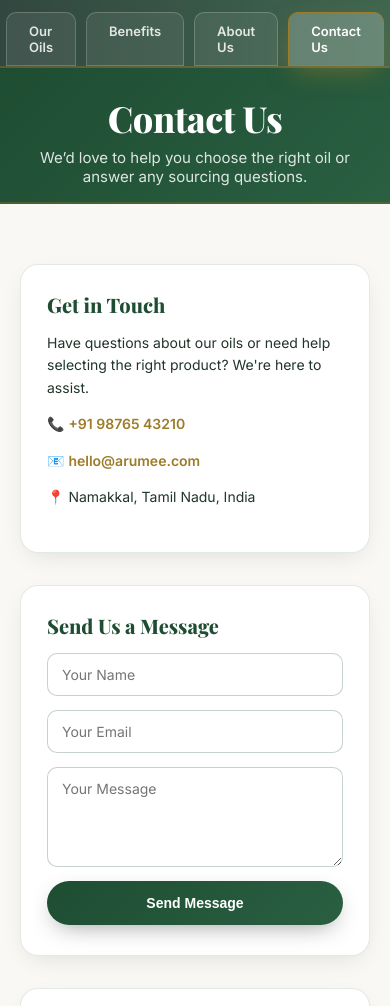
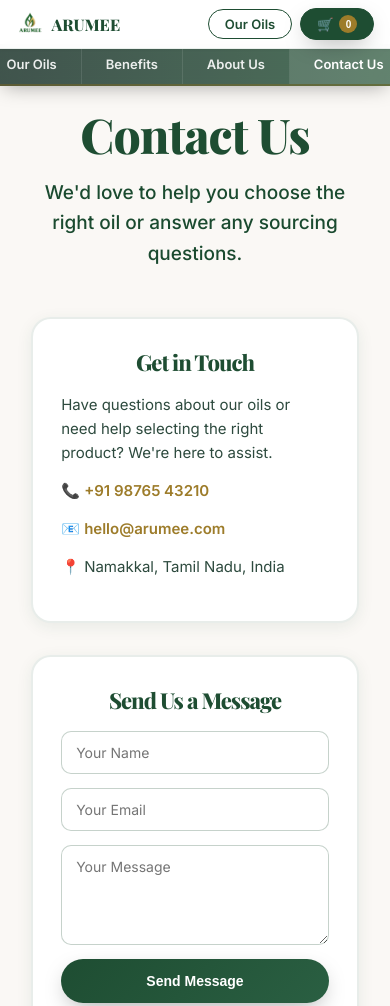
Before and after one commit to arumee1231/arumee, a plain HTML site: page contact.html in a window 390 px wide. Shown: the top 1006 px of the page. Drawn offline with nearby package versions, Linux system fonts and the light colour scheme.

Commit message:
Update contact.html

```diff
--- a/contact.html
+++ b/contact.html
@@ -8,23 +8,198 @@
 <link href="https://fonts.googleapis.com/css2?family=Playfair+Display:wght@600;800&family=Inter:wght@400;500;600&display=swap" rel="stylesheet">
 <link rel="stylesheet" href="arumee_assets/cart.css">
 <style>
-  body { margin:0; font-family:'Inter',system-ui,Arial,sans-serif; background:#faf8f5; color:#213529; opacity:0; animation:pageFadeUp .7s ease .05s forwards; }
-  :root { --green:#1e4d32; --gold:#9d7c2a; }
-  .hero-tabs-wrapper { position:sticky; top:0; background:linear-gradient(90deg, rgba(14,40,31,0.85), rgba(30,77,50,0.85)); backdrop-filter:blur(14px) saturate(140%); -webkit-backdrop-filter:blur(14px) saturate(140%); border-bottom:2px solid rgba(157,124,42,0.4); z-index:50; }
-  .hero-nav { display:flex; justify-content:center; gap:10px; padding:12px 24px 0; }
-  .hero-nav-tab { padding:10px 22px; background:rgba(255,255,255,0.07); border:1px solid rgba(255,255,255,0.2); border-radius:10px 10px 0 0; color:rgba(255,255,255,0.85); font-size:13px; font-weight:600; transition:.3s; text-decoration:none; }
-  .hero-nav-tab:hover { background:rgba(255,255,255,0.14); border-color:rgba(157,124,42,0.55); color:#fff; transform:translateY(-3px); }
-  .hero-nav-tab.active { background:rgba(255,255,255,0.22); border-color:var(--gold); color:#fff; box-shadow:0 10px 26px -6px rgba(157,124,42,.55); }
-  /* Compact subpage header */
-  header { padding:26px 18px 16px; text-align:center; background:linear-gradient(135deg,#1e4d32,#2a5f42); color:#fff; border-bottom:2px solid rgba(157,124,42,0.35); }
-  header h1 { font-family:'Playfair Display',serif; font-size:36px; margin:0 0 6px; letter-spacing:-0.5px; }
-  header p { margin:0 auto; font-size:15px; max-width:740px; opacity:.85; }
-  .container { max-width:1080px; margin:0 auto; padding:60px 20px 90px; }
-  .grid { display:grid; gap:32px; grid-template-columns:repeat(auto-fit,minmax(300px,1fr)); }
-  .panel { background:#fff; border:1px solid rgba(30,77,50,.12); padding:26px 26px 30px; border-radius:18px; box-shadow:0 8px 26px -8px rgba(0,0,0,.12); position:relative; overflow:hidden; transition:.4s; opacity:0; transform:translateY(28px) scale(.95); animation:fadeScale .65s cubic-bezier(.16,.6,.3,1) forwards; }
-  .panel:hover { transform:translateY(-6px); box-shadow:0 16px 42px -10px rgba(0,0,0,.18); border-color:rgba(157,124,42,.5); }
-  .panel h2 { margin:0 0 14px; font-size:20px; color:var(--green); font-family:'Playfair Display',serif; }
-  .panel p { margin:0 0 14px; font-size:14px; line-height:1.6; }
+  :root {
+    --green: #1e4d32;
+    --green-dark: #153d28;
+    --gold: #9d7c2a;
+    --gold-light: #b8941f;
+    --cream: #faf8f5;
+    --ink: #0a2817;
+  }
+  * { box-sizing: border-box; }
+  body {
+    margin: 0;
+    font-family: 'Inter', sans-serif;
+    color: var(--ink);
+    background: var(--cream);
+    -webkit-font-smoothing: antialiased;
+    -moz-osx-font-smoothing: grayscale;
+  }
+  .container { width: min(1200px, 92vw); margin: 0 auto; padding: 60px 4vw 90px; }
+
+  /* STICKY NAVIGATION BAR */
+  .sticky-nav {
+    position: fixed;
+    top: 0;
+    left: 0;
+    right: 0;
+    background: rgba(255, 255, 255, 0.98);
+    backdrop-filter: blur(8px);
+    -webkit-backdrop-filter: blur(8px);
+    border-bottom: 1px solid rgba(30, 77, 50, 0.08);
+    z-index: 9998;
+    box-shadow: 0 1px 3px rgba(0, 0, 0, 0.05);
+    display: none; /* Hidden on desktop */
+  }
+
+  /* Show sticky nav only on mobile */
+  @media (max-width: 768px) {
+    .sticky-nav {
+      display: block;
+    }
+  }
+  .sticky-nav .nav-content {
+    display: flex;
+    align-items: center;
+    justify-content: space-between;
+    padding: 8px 4vw;
+    max-width: 1400px;
+    margin: 0 auto;
+  }
+  .sticky-nav .nav-brand {
+    display: flex;
+    align-items: center;
+    gap: 8px;
+    font-family: 'Playfair Display', serif;
+    font-size: 16px;
+    font-weight: 700;
+    color: var(--green);
+    text-decoration: none;
+  }
+  .sticky-nav .nav-brand img {
+    width: 28px;
+    height: 28px;
+    border-radius: 6px;
+  }
+  .sticky-nav .nav-actions {
+    display: flex;
+    align-items: center;
+    gap: 8px;
+  }
+  .sticky-nav .nav-btn {
+    padding: 6px 16px;
+    border-radius: 20px;
+    border: 1.5px solid var(--green);
+    background: white;
+    color: var(--green);
+    font-weight: 600;
+    font-size: 13px;
+    cursor: pointer;
+    transition: all 0.2s ease;
+    text-decoration: none;
+    display: inline-flex;
+    align-items: center;
+    gap: 6px;
+  }
+  .sticky-nav .nav-btn.primary {
+    background: var(--green);
+    color: white;
+    border-color: var(--green);
+  }
+  .sticky-nav .nav-btn:hover {
+    transform: translateY(-1px);
+    box-shadow: 0 2px 8px rgba(30, 77, 50, 0.15);
+  }
+  .nav-cart-count {
+    background: var(--gold);
+    color: white;
+    border-radius: 50%;
+    min-width: 18px;
+    height: 18px;
+    display: inline-flex;
+    align-items: center;
+    justify-content: center;
+    font-size: 10px;
+    font-weight: 700;
+    padding: 0 5px;
+  }
+
+  /* NAVIGATION TABS */
+  .hero-tabs-wrapper {
+    position: sticky;
+    top: 0; /* Back to top: 0 for desktop */
+    background: linear-gradient(90deg, rgba(14,40,31,0.85), rgba(30,77,50,0.85));
+    backdrop-filter: blur(14px) saturate(140%);
+    -webkit-backdrop-filter: blur(14px) saturate(140%);
+    border-bottom: 2px solid rgba(157, 124, 42, 0.4);
+    box-shadow: 0 4px 20px -4px rgba(0,0,0,0.35);
+    z-index: 1200;
+  }
+
+  /* Adjust tab position on mobile to sit below sticky nav */
+  @media (max-width: 768px) {
+    .hero-tabs-wrapper {
+      top: 44px;
+    }
+  }
+  .hero-nav {
+    display: flex;
+    justify-content: center;
+    gap: 0;
+    padding: 0;
+    max-width: 1100px;
+    margin: 0 auto;
+  }
+  .hero-nav-tab {
+    padding: 12px 24px;
+    background: rgba(255, 255, 255, 0.07);
+    border-right: 1px solid rgba(255, 255, 255, 0.1);
+    color: rgba(255, 255, 255, 0.9);
+    font-size: 13px;
+    font-weight: 600;
+    transition: all 0.3s ease;
+    text-decoration: none;
+    white-space: nowrap;
+  }
+  .hero-nav-tab:first-child {
+    border-radius: 0;
+  }
+  .hero-nav-tab:last-child {
+    border-right: none;
+  }
+  .hero-nav-tab:hover {
+    background: rgba(255, 255, 255, 0.12);
+    color: #ffffff;
+  }
+  .hero-nav-tab.active {
+    background: rgba(255, 255, 255, 0.18);
+    color: #ffffff;
+    font-weight: 700;
+  }
+  h2 {
+    font-family: 'Playfair Display', serif;
+    font-size: 48px;
+    margin: 0 0 12px;
+    color: var(--green);
+    text-align: center;
+    font-weight: 800;
+    letter-spacing: -1px;
+  }
+  p.lead {
+    font-size: 19px;
+    line-height: 1.6;
+    margin: 0 auto 48px;
+    text-align: center;
+    max-width: 800px;
+    color: #1a4a2f;
+    font-weight: 500;
+  }
+  .grid { display: grid; gap: 32px; grid-template-columns: repeat(auto-fit, minmax(300px, 1fr)); }
+  .panel {
+    background: #fff;
+    border: 2px solid rgba(30,77,50,.1);
+    padding: 28px;
+    border-radius: 20px;
+    box-shadow: 0 4px 16px rgba(30, 77, 50, 0.08);
+    transition: all 0.4s ease;
+  }
+  .panel:hover {
+    transform: translateY(-6px);
+    box-shadow: 0 16px 40px rgba(30, 77, 50, 0.15);
+    border-color: var(--gold);
+  }
+  .panel h2 { margin: 0 0 16px; font-size: 22px; color: var(--green); font-family: 'Playfair Display', serif; font-weight: 700; }
+  .panel p { margin: 0 0 14px; font-size: 15px; line-height: 1.6; color: #2d4a3e; }
   .contact-links a { color:var(--gold); text-decoration:none; font-weight:600; }
   form { display:grid; gap:14px; }
   input, textarea { width:100%; padding:12px 14px; border:1px solid rgba(30,77,50,.25); border-radius:10px; font-family:inherit; font-size:14px; background:#fff; box-sizing:border-box; }
@@ -43,6 +218,22 @@
 </style>
 </head>
 <body>
+  <nav class="sticky-nav">
+    <div class="nav-content">
+      <div class="nav-brand">
+        <img src="arumee_assets/logo.png" alt="Arumee" width="40" height="40" />
+        <span>ARUMEE</span>
+      </div>
+      <div class="nav-actions">
+        <a href="index.html#oils" class="nav-btn">Our Oils</a>
+        <button class="nav-btn primary" onclick="console.log('Cart clicked!'); toggleCart();">
+          🛒
+          <span class="nav-cart-count" id="navCartCount">0</span>
+        </button>
+      </div>
+    </div>
+  </nav>
+
   <div class="hero-tabs-wrapper" role="tablist" aria-label="Primary site sections">
     <nav class="hero-nav">
       <a href="index.html" class="hero-nav-tab" aria-selected="false">Our Oils</a>
@@ -76,11 +267,49 @@
     </div>
   </div>
   <div id="cartBackdrop" class="cart-backdrop" onclick="toggleCart()"></div>
-  <header>
-    <h1>Contact Us</h1>
-    <p>We’d love to help you choose the right oil or answer any sourcing questions.</p>
-  </header>
   <script>
+    console.log('Contact page script starting...');
+
+    let isCartOpen = false;
+    let lastCartToggleTime = 0;
+
+    // Cart toggle function - COPIED FROM index.html
+    window.toggleCart = function toggleCart(event) {
+      // Prevent double firing on mobile (touchend then click)
+      const now = Date.now();
+      if (now - lastCartToggleTime < 300) {
+        return; // ignore rapid second invocation
+      }
+      lastCartToggleTime = now;
+
+      if (event) {
+        event.preventDefault();
+        event.stopPropagation();
+      }
+
+      const cartDropdown = document.getElementById('cartDropdown');
+      const backdrop = document.getElementById('cartBackdrop');
+      const cartTab = document.getElementById('cartTab');
+
+      isCartOpen = !isCartOpen;
+
+      // Update ARIA attribute
+      if (cartTab) {
+        cartTab.setAttribute('aria-expanded', isCartOpen);
+      }
+
+      if (isCartOpen) {
+        if (cartDropdown) cartDropdown.classList.add('open');
+        if (backdrop) backdrop.classList.add('visible');
+        if (window.matchMedia('(max-width:768px)').matches) { document.body.classList.add('cart-open'); }
+        updateCartDisplay();
+      } else {
+        if (cartDropdown) cartDropdown.classList.remove('open');
+        if (backdrop) backdrop.classList.remove('visible');
+        if (window.matchMedia('(max-width:768px)').matches) { document.body.classList.remove('cart-open'); }
+      }
+    };
+
     // Unified cart logic
     function escapeHtml(str){ return String(str).replace(/[&<>\"]/g,s=>({'&':'&amp;','<':'&lt;','>':'&gt;','"':'&quot;'}[s])); }
     let orderItems = [];
@@ -89,11 +318,21 @@
     function updateCartDisplay(){
       loadCart();
       const cartCount = document.getElementById('cartCount');
+      const navCartCount = document.getElementById('navCartCount');
       const cartContent = document.getElementById('cartContent');
       const cartFooter = document.getElementById('cartFooter');
       const cartTotal = document.getElementById('cartTotal');
+      const cartTab = document.getElementById('cartTab');
       cartCount.textContent = orderItems.length;
+      if(navCartCount) navCartCount.textContent = orderItems.length;
       document.body.classList.toggle('has-cart-items', orderItems.length > 0);
+      if(cartTab){
+        if(orderItems.length === 0 && window.matchMedia('(min-width:769px)').matches){
+          cartTab.classList.add('hidden');
+        } else {
+          cartTab.classList.remove('hidden');
+        }
+      }
       if(!orderItems.length){ cartContent.innerHTML='<p class="empty-cart">Your cart is empty</p>'; cartFooter.style.display='none'; return; }
       let grand=0, html='';
       orderItems.forEach((item,i)=>{ const lineTotal=item.total||(item.price*item.qty); grand+=lineTotal; html += '<div class="cart-item">'
@@ -115,25 +354,15 @@
     }
     function changeQty(i,d){ if(i<0||i>=orderItems.length) return; const it=orderItems[i]; const q=Math.max(1,Math.min(10,it.qty+d)); if(q!==it.qty){ it.qty=q; it.total=it.price*q; saveCart(); updateCartDisplay(); }}
     function removeItem(i){ if(i<0||i>=orderItems.length) return; orderItems.splice(i,1); saveCart(); updateCartDisplay(); }
-    function clearSubCart(){ orderItems=[]; saveCart(); updateCartDisplay(); }
-    function toggleCart(e){ if(e){ e.preventDefault(); e.stopPropagation(); }
-      const panel=document.getElementById('cartDropdown'); const backdrop=document.getElementById('cartBackdrop'); const tab=document.getElementById('cartTab'); const open=panel.classList.contains('open');
-      if(open){
-        panel.classList.remove('open'); backdrop.classList.remove('visible'); tab.setAttribute('aria-expanded','false');
-        if(window.matchMedia('(max-width:768px)').matches){ document.body.classList.remove('cart-open'); }
-      } else {
-        panel.classList.add('open'); backdrop.classList.add('visible'); tab.setAttribute('aria-expanded','true'); updateCartDisplay();
-        if(window.matchMedia('(max-width:768px)').matches){ document.body.classList.add('cart-open'); }
-      }
-    }
-    function proceedToOrder(){
+    window.clearSubCart = function(){ orderItems=[]; saveCart(); updateCartDisplay(); };
+    window.proceedToOrder = function(){
       if(!orderItems.length){ return; }
       toggleCart();
       // Navigate to Our Oils page with order hash and trigger scroll
       window.location.href='index.html#order';
       // Store flag in sessionStorage to trigger scroll on the target page
       sessionStorage.setItem('scrollToOrder', 'true');
-    }
+    };
     // Event delegation for cart quantity and remove buttons
     document.addEventListener('click', function(e){
       const target = e.target;
@@ -170,9 +399,13 @@
     });
     window.addEventListener('storage', function(e){ if(e.key==='arumeeCart'){ updateCartDisplay(); }});
     updateCartDisplay();
+    console.log('Contact page script loaded. toggleCart is:', typeof window.toggleCart);
     // Legacy overlay functions & floating indicator logic removed
   </script>
   <main class="container">
+    <h2>Contact Us</h2>
+    <p class="lead">We'd love to help you choose the right oil or answer any sourcing questions.</p>
+
     <div class="grid">
       <div class="panel">
         <h2>Get in Touch</h2>
@@ -198,7 +431,6 @@
         <p><strong>Sunday</strong><br>Closed</p>
         <p style="margin-top:20px;"><em>We typically respond within 24 hours on business days.</em></p>
       </div>
-    </div>
   </main>
   <footer>© <span id="year"></span> Arumee™ — Premium Cold‑Pressed Oils</footer>
   <script>document.getElementById('year').textContent=new Date().getFullYear();</script>
```
